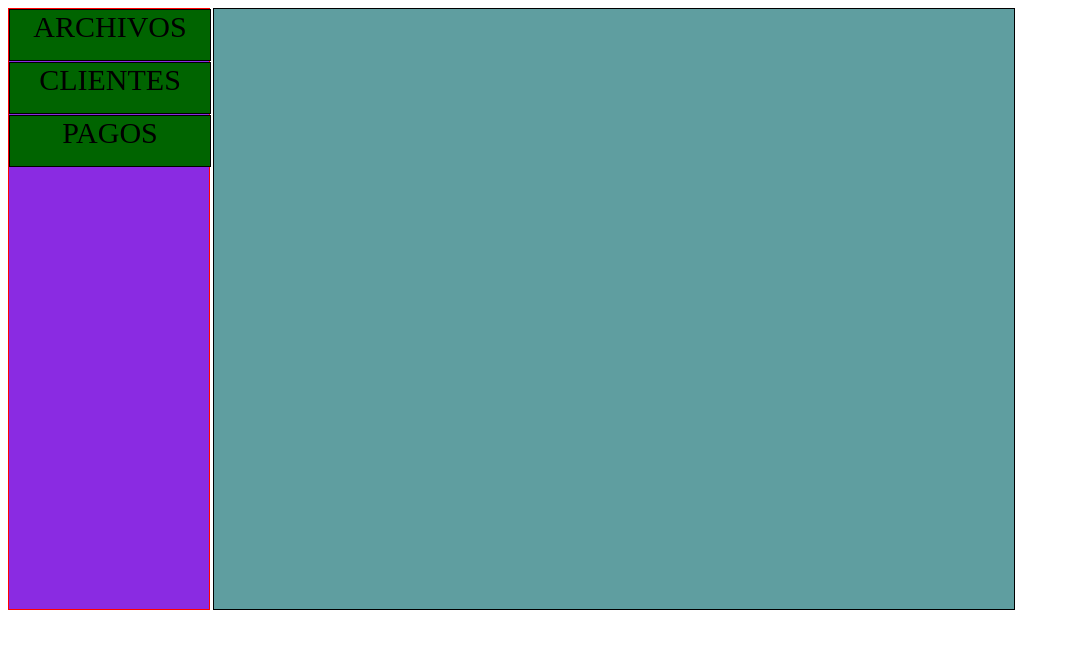
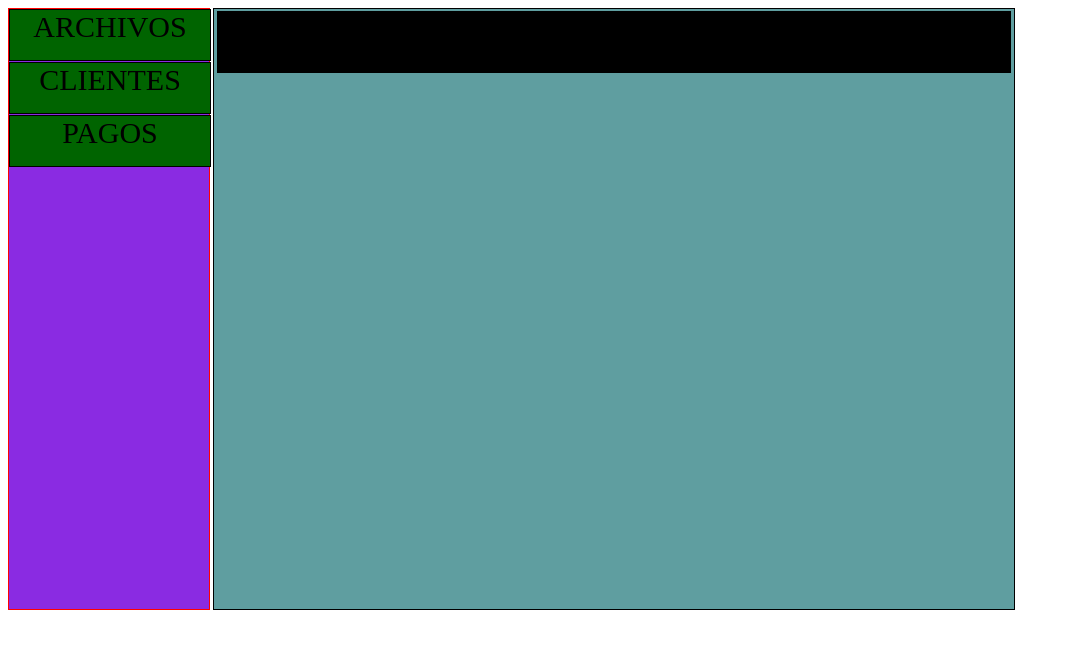
Before and after one commit to Robinz0n/repomejorandola, a plain HTML site: page index.html in a window 1280 px wide. Shown: the whole page, without its empty margins (0-1070 px from the left). Drawn offline with Linux system fonts and the light colour scheme.

Commit message:
Creacion de barra de herramienta en el div contenedor

```diff
--- a/css/estilo.css
+++ b/css/estilo.css
@@ -27,3 +27,11 @@ body{
 	font-weight: 20px;
 	margin-bottom: 1px;
 }
+.barra-horizontal{
+	border: 1px solid black;
+	background-color: black;
+	width: 99%;
+	height: 60px;
+	margin: 2px 3px;
+
+}
--- a/index.html
+++ b/index.html
@@ -12,7 +12,7 @@
  	<div class="caja">PAGOS</div>
  </div>
  <div class="contenedor">
-
+ 	<div class="barra-horizontal"></div>
  </div>
 </body>
 </html>
```
